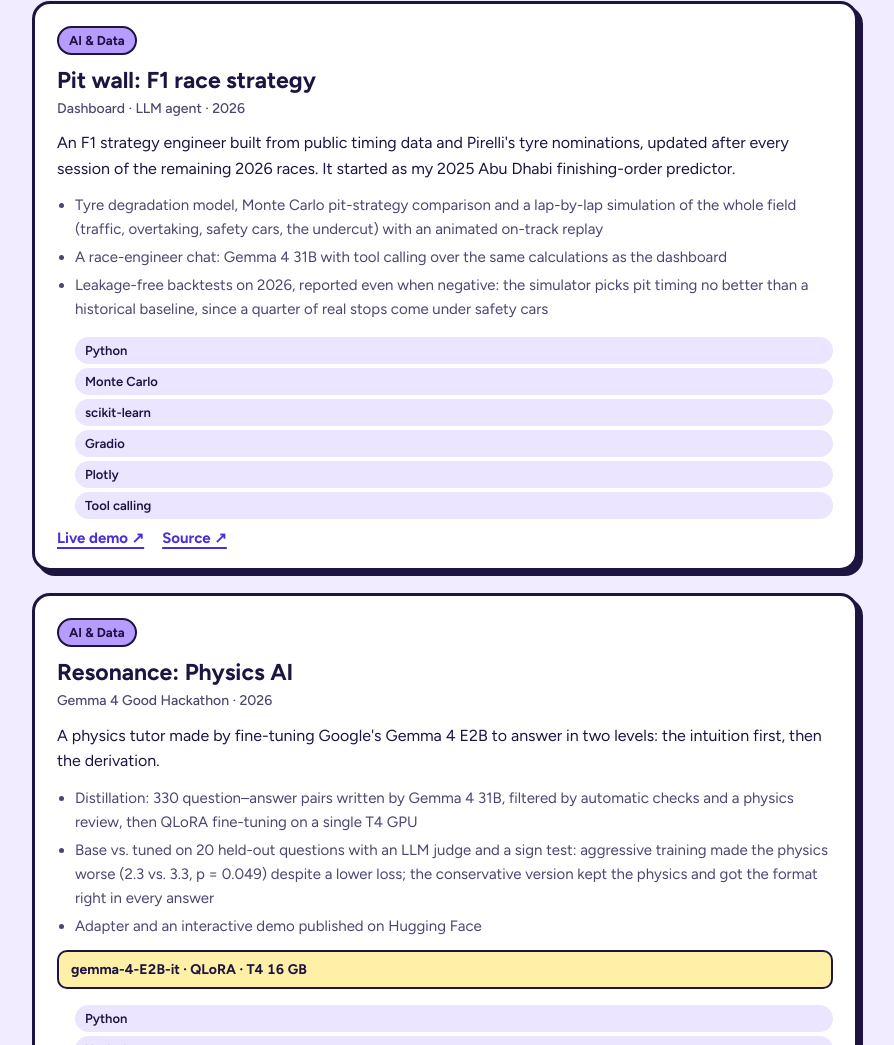
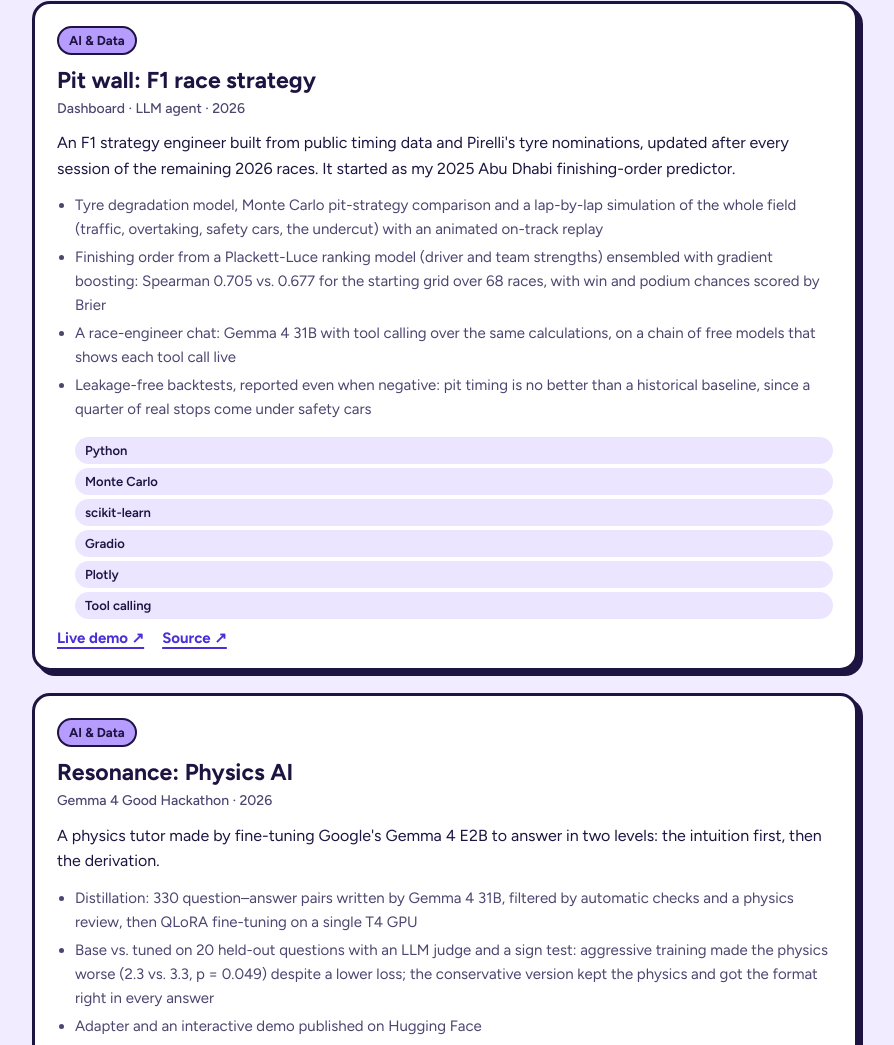
Before and after one commit to victoriaT19/victoriaT19.github.io, a plain HTML site: page index.html in a window 1280 px wide. Shown: the part 3221-4266 px from the top of the page, without its empty margins (342-1236 px from the left). Drawn offline with Linux system fonts and the light colour scheme; a web font is replaced by a local one.

Commit message:
Pit wall: modelo de ranking e cadeia de modelos gratuitos

```diff
--- a/index.html
+++ b/index.html
@@ -229,8 +229,9 @@ footer code { font-family: var(--f-body); font-weight: 700; color: var(--ink); }
             <p>An F1 strategy engineer built from public timing data and Pirelli's tyre nominations, updated after every session of the remaining 2026 races. It started as my 2025 Abu Dhabi finishing-order predictor.</p>
             <ul>
               <li>Tyre degradation model, Monte Carlo pit-strategy comparison and a lap-by-lap simulation of the whole field (traffic, overtaking, safety cars, the undercut) with an animated on-track replay</li>
-              <li>A race-engineer chat: Gemma 4 31B with tool calling over the same calculations as the dashboard</li>
-              <li>Leakage-free backtests on 2026, reported even when negative: the simulator picks pit timing no better than a historical baseline, since a quarter of real stops come under safety cars</li>
+              <li>Finishing order from a Plackett-Luce ranking model (driver and team strengths) ensembled with gradient boosting: Spearman 0.705 vs. 0.677 for the starting grid over 68 races, with win and podium chances scored by Brier</li>
+              <li>A race-engineer chat: Gemma 4 31B with tool calling over the same calculations, on a chain of free models that shows each tool call live</li>
+              <li>Leakage-free backtests, reported even when negative: pit timing is no better than a historical baseline, since a quarter of real stops come under safety cars</li>
             </ul>
             <ul class="chips"><li>Python</li><li>Monte Carlo</li><li>scikit-learn</li><li>Gradio</li><li>Plotly</li><li>Tool calling</li></ul>
             <div class="repo"><a href="https://huggingface.co/spaces/vtaua/f1-pit-wall" target="_blank" rel="noopener">Live demo ↗</a><a href="https://github.com/victoriaT19/f1-pit-wall" target="_blank" rel="noopener">Source ↗</a></div>
```
